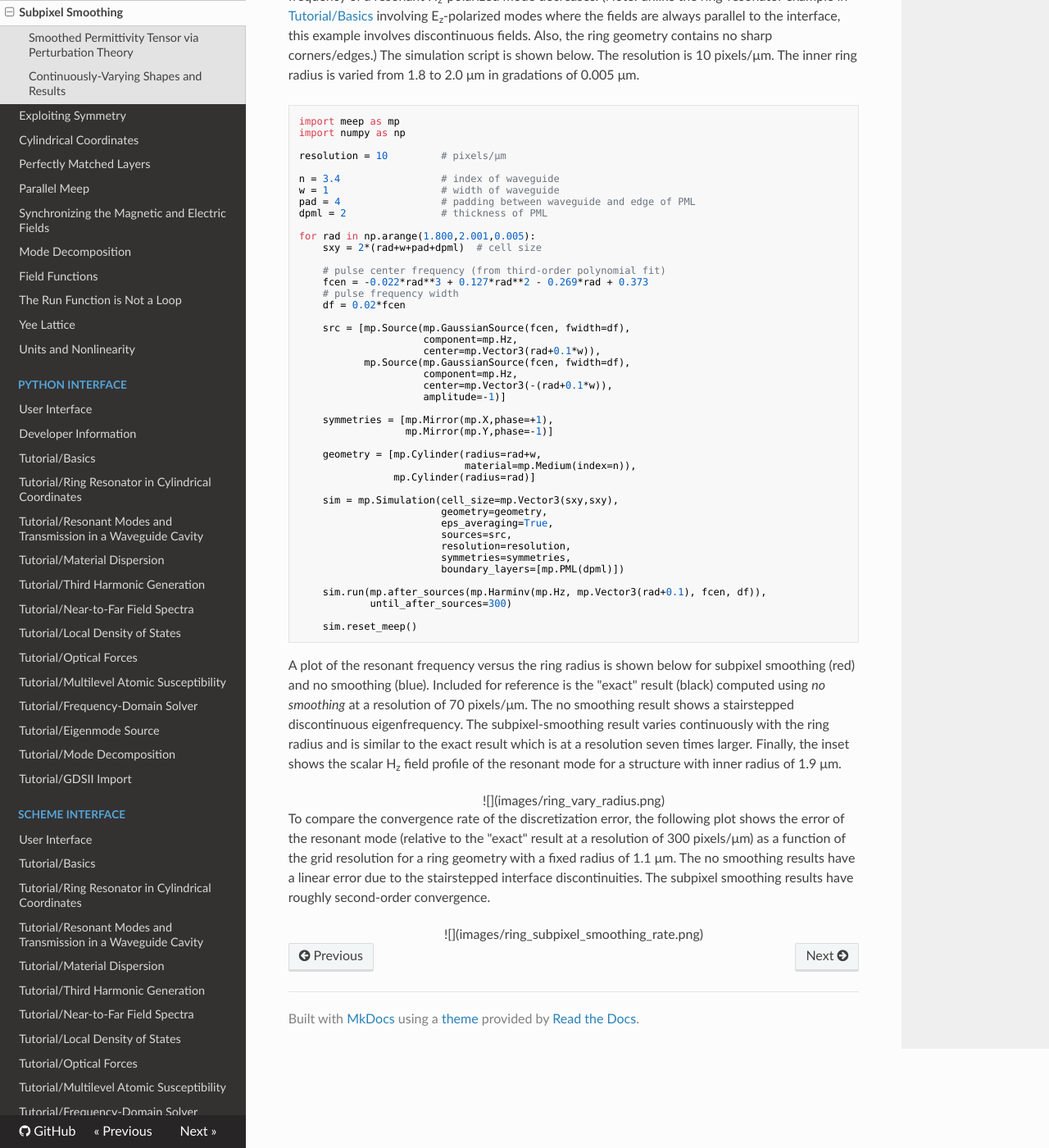
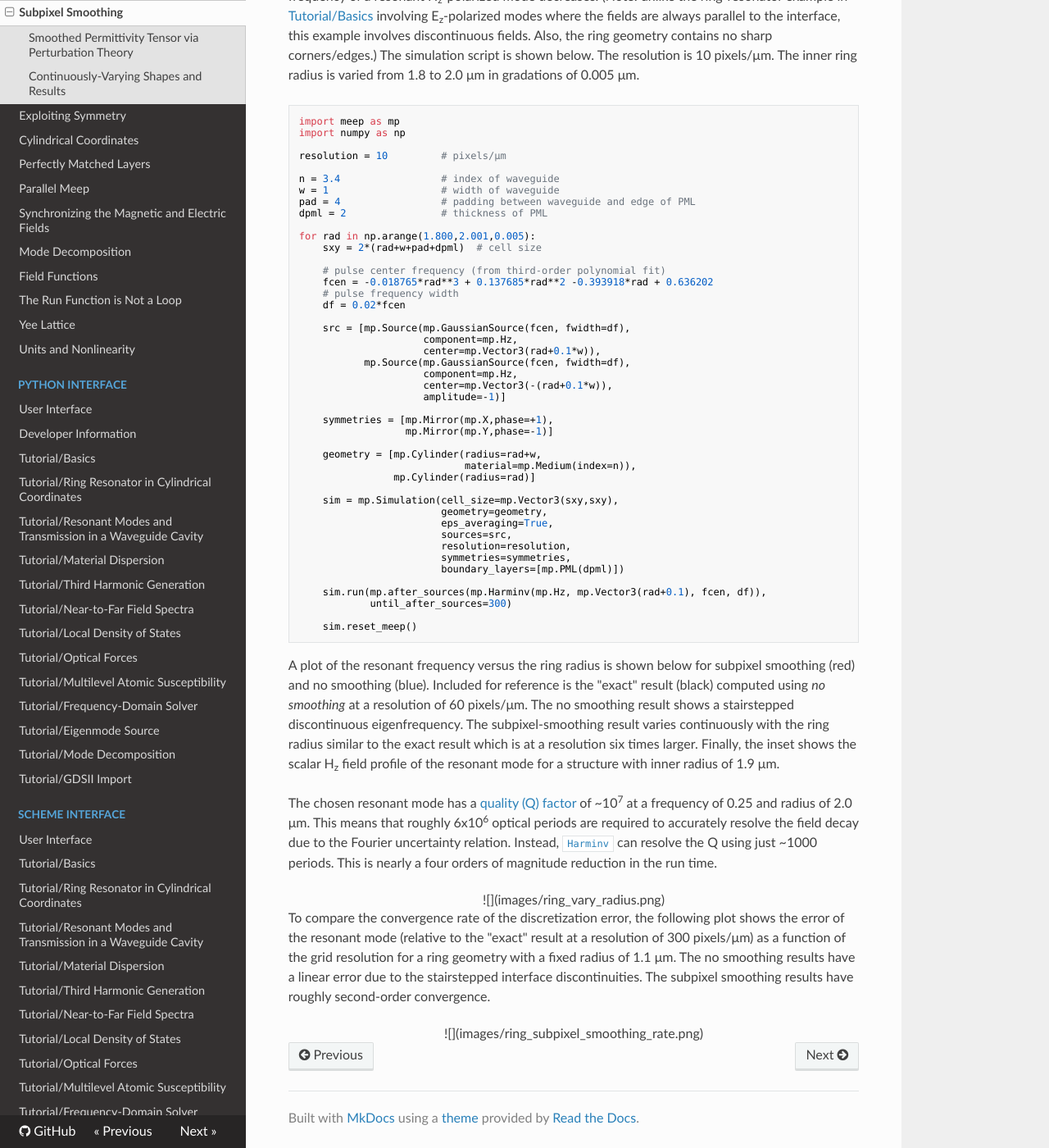
Before and after one commit to NanoComp/meep, an MkDocs documentation site: the page built from doc/docs/Subpixel_Smoothing.md, in a window 1280 px wide and 1400 px high, scrolled down 1544 px. Shown: the whole window at 82% size. Built offline with MkDocs 1.6.1, drawn with Linux system fonts in a browser that asks for light colours; nearby versions of some CDN libraries; formulas are drawn with MathJax 3; old or Windows-style settings are respelled for this version of MkDocs.

````diff
--- a/doc/docs/Subpixel_Smoothing.md
+++ b/doc/docs/Subpixel_Smoothing.md
@@ -41,7 +41,7 @@
     sxy = 2*(rad+w+pad+dpml)  # cell size
 
     # pulse center frequency (from third-order polynomial fit)
-    fcen = -0.022*rad**3 + 0.127*rad**2 - 0.269*rad + 0.373
+    fcen = -0.018765*rad**3 + 0.137685*rad**2 -0.393918*rad + 0.636202
     # pulse frequency width
     df = 0.02*fcen
 
@@ -74,7 +74,9 @@
     sim.reset_meep()
 ```
 
-A plot of the resonant frequency versus the ring radius is shown below for subpixel smoothing (red) and no smoothing (blue). Included for reference is the "exact" result (black) computed using *no smoothing* at a resolution of 70 pixels/μm. The no smoothing result shows a stairstepped discontinuous eigenfrequency. The subpixel-smoothing result varies continuously with the ring radius and is similar to the exact result which is at a resolution seven times larger. Finally, the inset shows the scalar H<sub>z</sub> field profile of the resonant mode for a structure with inner radius of 1.9 μm.
+A plot of the resonant frequency versus the ring radius is shown below for subpixel smoothing (red) and no smoothing (blue). Included for reference is the "exact" result (black) computed using *no smoothing* at a resolution of 60 pixels/μm. The no smoothing result shows a stairstepped discontinuous eigenfrequency. The subpixel-smoothing result varies continuously with the ring radius similar to the exact result which is at a resolution six times larger. Finally, the inset shows the scalar H<sub>z</sub> field profile of the resonant mode for a structure with inner radius of 1.9 μm.
+
+The chosen resonant mode has a [quality (Q) factor](https://en.wikipedia.org/wiki/Q_factor) of ~10<sup>7</sup> at a frequency of 0.25 and radius of 2.0 μm. This means that roughly 6x10<sup>6</sup> optical periods are required to accurately resolve the field decay due to the Fourier uncertainty relation. Instead, [`Harminv`](Python_User_Interface.md#harminv) can resolve the Q using just ~1000 periods. This is nearly a four orders of magnitude reduction in the run time.
 
 <center>
 ![](images/ring_vary_radius.png)
````
Also changed, not shown: doc/docs/Python_Tutorials/Basics.md (+1 -1 lines), doc/docs/Python_Tutorials/Eigenmode_Source.md (+2 -2 lines), doc/docs/Python_Tutorials/Frequency_Domain_Solver.md (+1 -1 lines), doc/docs/Python_Tutorials/Near_to_Far_Field_Spectra.md (+2 -2 lines), doc/docs/images/ring_vary_radius.png, 5 other files.
